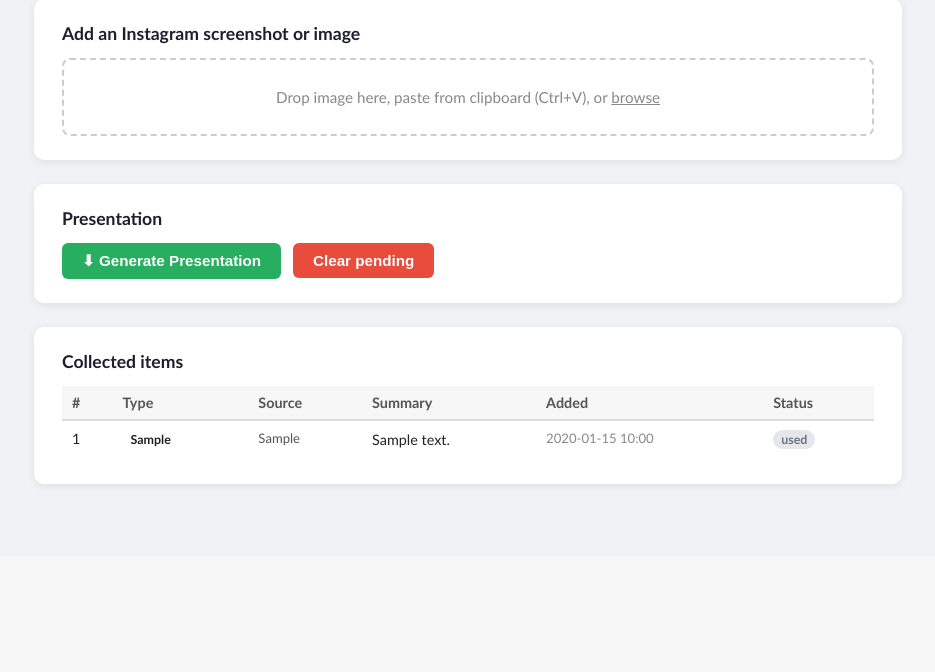
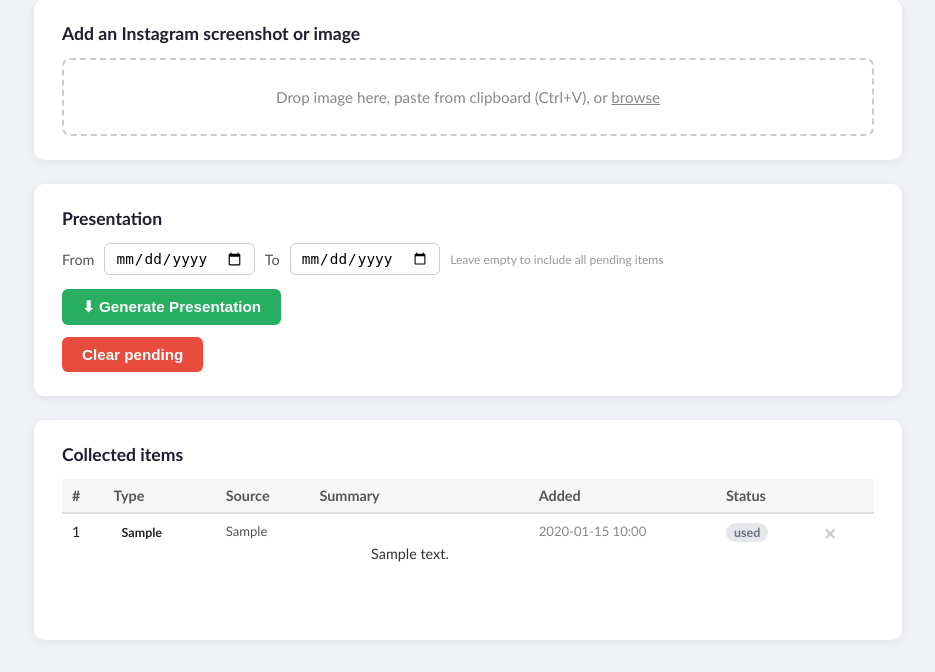
Before and after one commit to mgalba89/news-pptx, a Flask app: page / in a window 1280 px wide. Shown: the part 244-916 px from the top of the page, without its empty margins (172-1107 px from the left). Before the commit the page ends 732 px from the top, so only its background shows below. Run offline with Flask 3, Linux system fonts and the light colour scheme; tables that the repository leaves empty hold one stand-in row (values such as "Sample post").

Commit message:
Add delete button, collapsible summaries, and date range filter for PPTX generation
Co-Authored-By: Claude Sonnet 4.6 <noreply@anthropic.com>

```diff
--- a/app.py
+++ b/app.py
@@ -65,9 +65,14 @@ def add_image():
 
 @app.route("/generate", methods=["POST"])
 def generate():
-    items = db.get_pending_items()
+    date_from = request.form.get("date_from", "").strip()
+    date_to = request.form.get("date_to", "").strip()
+    if date_from and date_to:
+        items = db.get_pending_items_in_range(date_from, date_to)
+    else:
+        items = db.get_pending_items()
     if not items:
-        flash("No pending items to include in the presentation.", "error")
+        flash("No pending items found for the selected period.", "error")
         return redirect(url_for("index"))
     try:
         slides_data = ai.generate_presentation_structure(items)
@@ -84,6 +89,12 @@ def generate():
         return redirect(url_for("index"))
 
 
+@app.route("/delete/<int:item_id>", methods=["POST"])
+def delete_item(item_id):
+    db.delete_item(item_id)
+    return ("", 204)
+
+
 @app.route("/clear", methods=["POST"])
 def clear():
     items = db.get_pending_items()
--- a/db.py
+++ b/db.py
@@ -57,3 +57,19 @@ def get_all_items():
             "SELECT * FROM items ORDER BY added_at DESC"
         ).fetchall()
         return [dict(r) for r in rows]
+
+
+def delete_item(id_):
+    with closing(_conn()) as conn:
+        conn.execute("DELETE FROM items WHERE id = ?", (id_,))
+        conn.commit()
+
+
+def get_pending_items_in_range(date_from, date_to):
+    with closing(_conn()) as conn:
+        conn.row_factory = sqlite3.Row
+        rows = conn.execute(
+            "SELECT * FROM items WHERE used = 0 AND date(added_at) BETWEEN ? AND ? ORDER BY added_at DESC",
+            (date_from, date_to)
+        ).fetchall()
+        return [dict(r) for r in rows]
--- a/templates/index.html
+++ b/templates/index.html
@@ -106,6 +106,19 @@
 
     .empty { color: #999; font-style: italic; padding: 16px 0; text-align: center; }
 
+    .summary-short { cursor: pointer; color: #333; }
+    .summary-short:hover { text-decoration: underline; }
+    .summary-full { display: none; white-space: pre-wrap; }
+    .summary-full.open { display: block; }
+    .summary-toggle { font-size: 0.78rem; color: #4a90d9; cursor: pointer; margin-top: 4px; display: inline-block; }
+
+    .date-range { display: flex; gap: 10px; align-items: center; flex-wrap: wrap; margin-bottom: 14px; font-size: 0.9rem; }
+    .date-range label { color: #555; }
+    .date-range input[type="date"] { padding: 6px 10px; border: 1px solid #ccc; border-radius: 6px; font-size: 0.9rem; }
+
+    .btn-delete { background: none; border: none; color: #ccc; font-size: 1rem; cursor: pointer; padding: 2px 6px; border-radius: 4px; transition: color .15s; }
+    .btn-delete:hover { color: #e74c3c; }
+
     .drop-zone {
       border: 2px dashed #ccc;
       border-radius: 8px;
@@ -162,19 +175,24 @@
   <!-- Generate / Clear -->
   <div class="card">
     <h2>Presentation</h2>
+    <form method="POST" action="/generate" onsubmit="showSpinner(this)">
+      <div class="date-range">
+        <label>From</label>
+        <input type="date" name="date_from" />
+        <label>To</label>
+        <input type="date" name="date_to" />
+        <small style="color:#999">Leave empty to include all pending items</small>
+      </div>
       <div class="actions">
-      <form method="POST" action="/generate" onsubmit="showSpinner(this)">
-        <button type="submit" class="btn-success">
-          ⬇ Generate Presentation
-        </button>
+        <button type="submit" class="btn-success">⬇ Generate Presentation</button>
         <span class="spinner">Building PPTX…</span>
+      </div>
     </form>
-      <form method="POST" action="/clear">
+    <form method="POST" action="/clear" style="margin-top:12px">
       <button type="submit" class="btn-danger" onclick="return confirm('Mark all pending items as used?')">
         Clear pending
       </button>
     </form>
-    </div>
   </div>
 
   <!-- Items list -->
@@ -190,15 +208,22 @@
             <th>Summary</th>
             <th>Added</th>
             <th>Status</th>
+            <th></th>
           </tr>
         </thead>
         <tbody>
           {% for item in items %}
-          <tr>
+          <tr id="row-{{ item.id }}">
             <td>{{ item.id }}</td>
             <td><span class="badge badge-{{ item.type }}">{{ item.type }}</span></td>
             <td class="source-cell">{{ item.source or '—' }}</td>
-            <td class="summary-cell">{{ item.summary }}</td>
+            <td class="summary-cell">
+              <span class="summary-short" onclick="toggleSummary({{ item.id }})">{{ item.summary[:100] }}{% if item.summary|length > 100 %}…{% endif %}</span>
+              {% if item.summary|length > 100 %}
+                <div class="summary-full" id="full-{{ item.id }}">{{ item.summary }}</div>
+                <span class="summary-toggle" onclick="toggleSummary({{ item.id }})" id="toggle-{{ item.id }}">Show more</span>
+              {% endif %}
+            </td>
             <td style="white-space:nowrap; font-size:.82rem; color:#888;">{{ item.added_at[:16] }}</td>
             <td>
               {% if item.used %}
@@ -206,6 +231,9 @@
               {% else %}
                 <span class="badge badge-pending">pending</span>
               {% endif %}
+            </td>
+            <td>
+              <button class="btn-delete" title="Delete" onclick="deleteItem({{ item.id }})">✕</button>
             </td>
           </tr>
           {% endfor %}
@@ -255,6 +283,19 @@
     if (fileInput.files[0]) uploadImage(fileInput.files[0]);
   });
 
+  function toggleSummary(id) {
+    const full = document.getElementById("full-" + id);
+    const toggle = document.getElementById("toggle-" + id);
+    const isOpen = full.classList.toggle("open");
+    if (toggle) toggle.textContent = isOpen ? "Show less" : "Show more";
+  }
+
+  async function deleteItem(id) {
+    if (!confirm("Delete this item?")) return;
+    await fetch("/delete/" + id, { method: "POST" });
+    document.getElementById("row-" + id).remove();
+  }
+
   document.addEventListener("paste", e => {
     const items = Array.from(e.clipboardData.items);
     const imgItem = items.find(i => i.type.startsWith("image/"));
```
Lines whose indentation alone changed are shown as unchanged.
